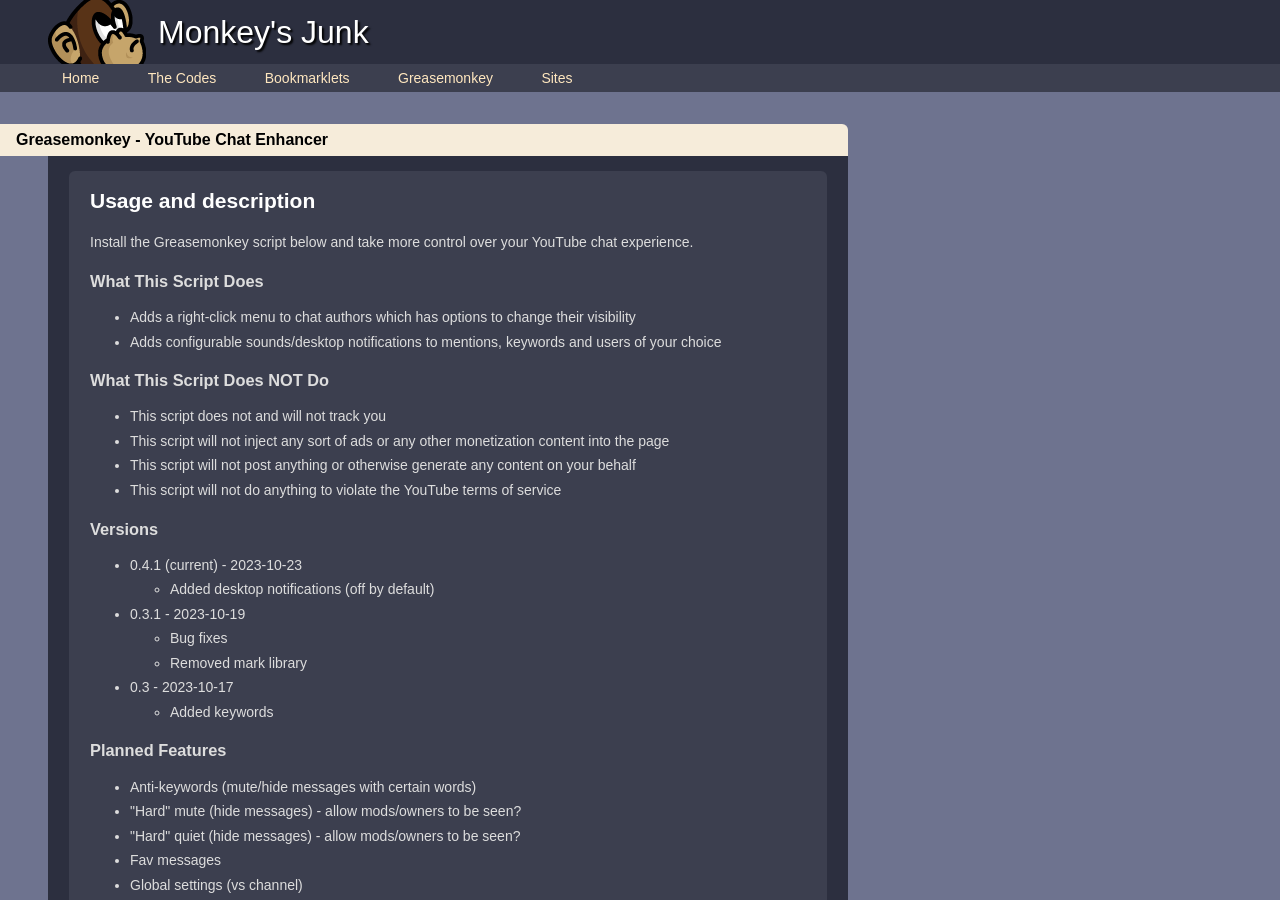
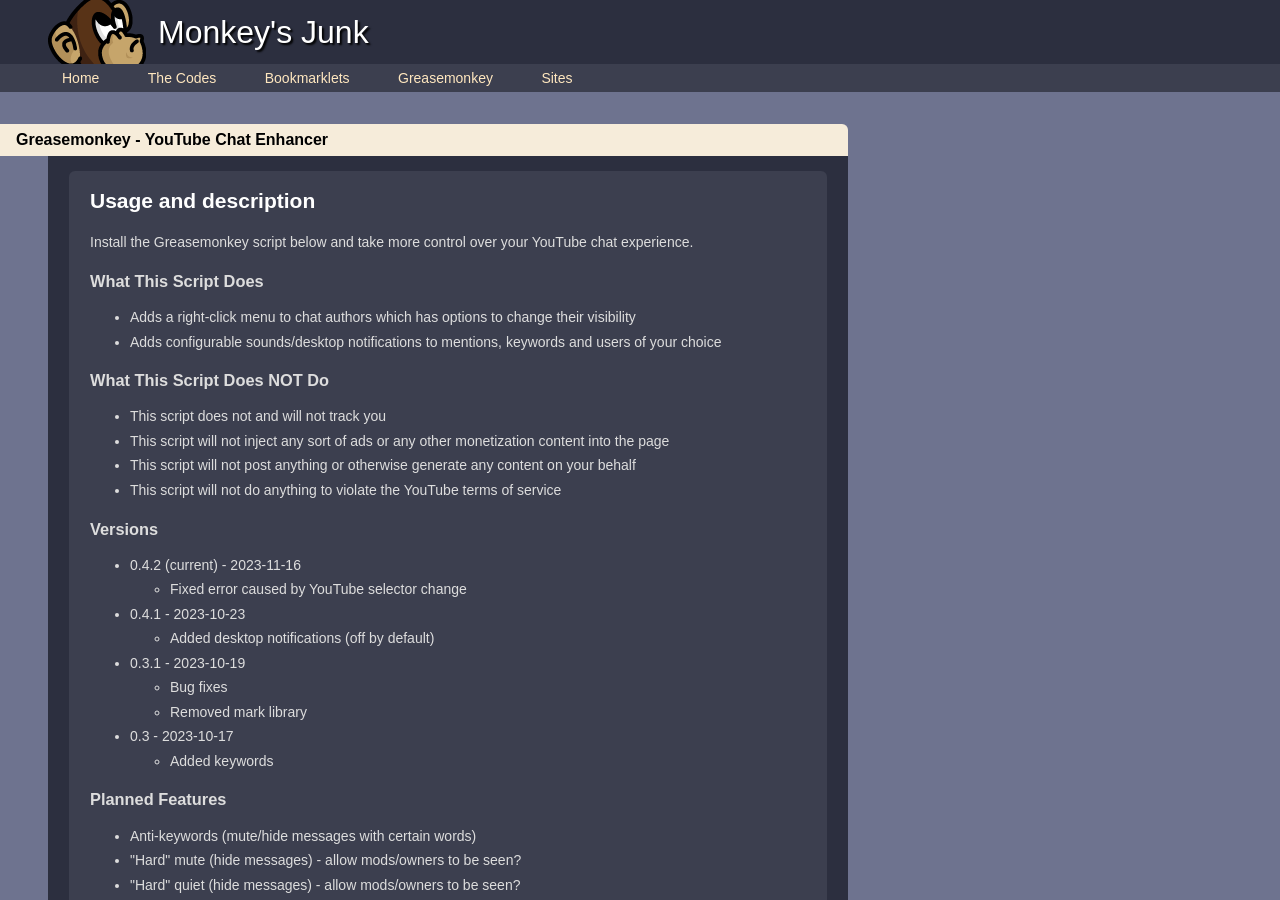
Before and after one commit to cwmonkey/cwmonkey.github.io, a Jekyll site: the page built from greasemonkey/youtube-chat-enhancer/index.html, in a window 1280 px wide and 900 px high. Built offline with Jekyll 4.4.1, drawn with Linux system fonts in a browser that asks for light colours; nearby versions of some CDN libraries; some web fonts are replaced.

Commit message:
Changing microformat selector

```diff
--- a/_includes/greasemonkey/youtube-chat-enhancer/version
+++ b/_includes/greasemonkey/youtube-chat-enhancer/version
@@ -1 +1 @@
-0.4.1
+0.4.2
--- a/greasemonkey/youtube-chat-enhancer/index.html
+++ b/greasemonkey/youtube-chat-enhancer/index.html
@@ -27,7 +27,13 @@
 
 	<ul>
 		<li>
-			0.4.1 (current) - 2023-10-23
+			0.4.2 (current) - 2023-11-16
+			<ul>
+				<li>Fixed error caused by YouTube selector change</li>
+			</ul>
+		</li>
+		<li>
+			0.4.1 - 2023-10-23
 			<ul>
 				<li>Added desktop notifications (off by default)</li>
 			</ul>
--- a/greasemonkey/youtube-chat-enhancer/youtube-chat-enhancer.user.js
+++ b/greasemonkey/youtube-chat-enhancer/youtube-chat-enhancer.user.js
@@ -95,7 +95,7 @@
     let videoTitle = undefined;
     let date = undefined;
 
-    const scriptDataEl = window.parent.window.document.querySelector('script.ytd-player-microformat-renderer');
+    const scriptDataEl = window.parent.window.document.querySelector('script.player-microformat-renderer');
 
     if (scriptDataEl) {
         const data = JSON.parse(scriptDataEl.innerText);
```
